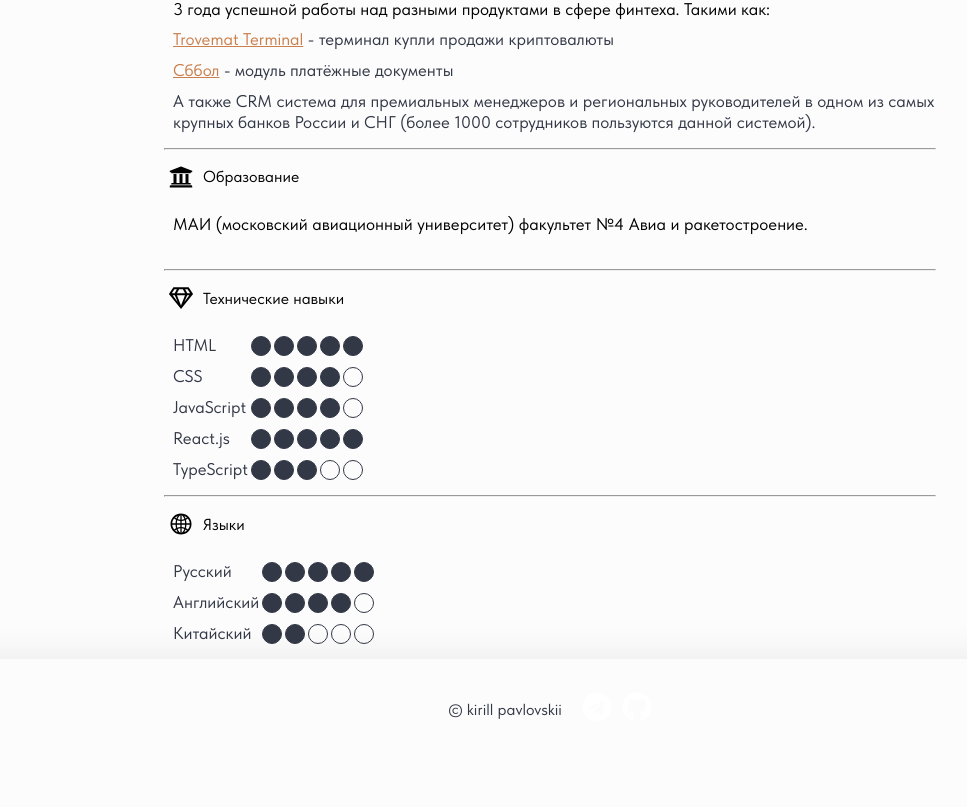
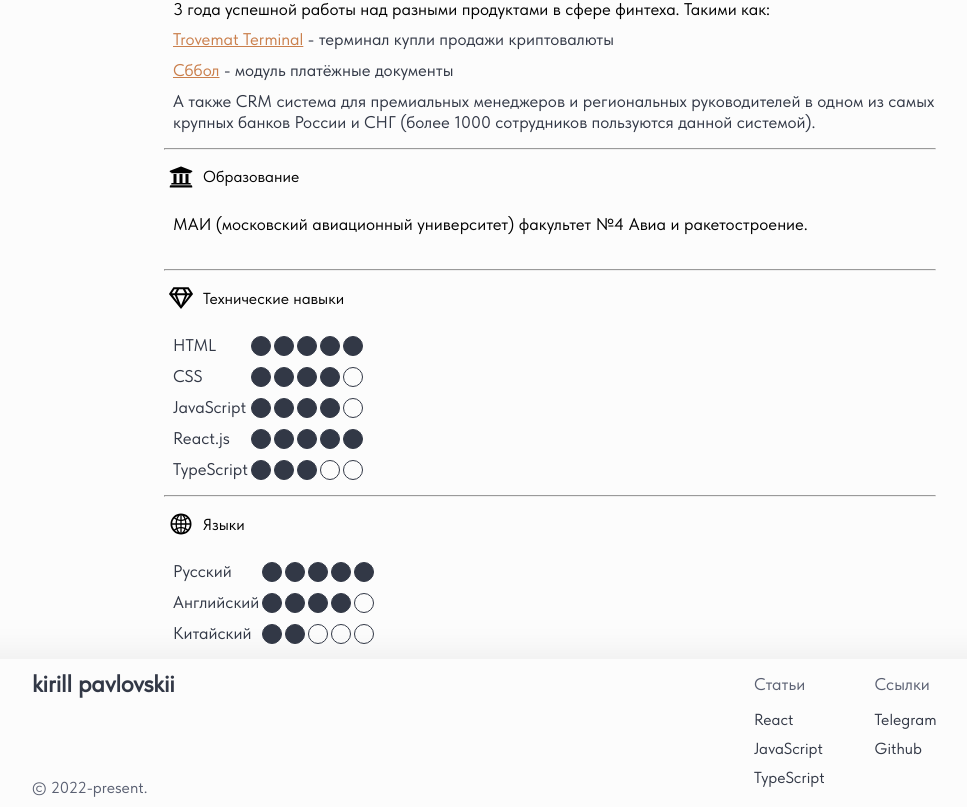
Before and after one commit to stevenKirill/kirill-personal-blog, a Next.js app: page /about in a window 1280 px wide. Shown: the part 424-1231 px from the top of the page, without its empty margins (90-1057 px from the left). Before the commit the page ends 1183 px from the top, so only its background shows below. Built offline with nearby package versions, Linux system fonts and the light colour scheme.

Commit message:
feat: footer layout

```diff
--- a/app/main_page.module.css
+++ b/app/main_page.module.css
@@ -13,7 +13,7 @@
 .title {
   padding-top: 15px;
   margin-top: 10px;
-  color: var(--title-main-page);
+  color: var(--pink);
   font-size: 20px;
   user-select: none;
 }
--- a/components/CategoryBar/categories.module.css
+++ b/components/CategoryBar/categories.module.css
@@ -48,5 +48,5 @@
   text-align: left;
   font-size: 20px;
   display: block;
-  color: var(--title-main-page);
+  color: var(--pink);
 }
--- a/components/Footer/footer.module.css
+++ b/components/Footer/footer.module.css
@@ -9,14 +9,76 @@
   min-height: 100px;
   box-shadow: 0 -10px 27px rgba(0, 0, 0, 0.05);
 }
+
+.inner {
+  width: 100%;
+  max-width: 1100px;
+  margin-left: auto;
+  margin-right: auto;
+  padding-left: 32px;
+  display: grid;
+  grid-template-columns: 2fr 1fr;
+  grid-gap: 30px;
+  grid-gap: 30px;
+  gap: 30px;
+}
+
+.link {
+  text-decoration: none;
+  color: var(--text);
+}
+
+.link_wrapper {
+  display: flex;
+  flex-direction: column;
+  justify-content: space-between;
+}
+
+.year {
+  margin-top: 20px;
+  color: var(--color-grey);
+}
+
 .name {
   color: var(--text);
   margin-right: 10px;
 }
-.icons {
+
+.right {
+  display: flex;
+  flex-direction: row;
+  align-items: flex-start;
+  gap: 50px;
+}
+
+.links {
   display: flex;
   cursor: pointer;
 }
+
 .icon {
   margin-left: 10px;
 }
+
+.posts {
+  color: var(--color-grey);
+  margin-top: 0;
+  margin-bottom: 10px;
+}
+
+.postsLinks {
+  display: flex;
+  flex-direction: column;
+  justify-content: flex-start;
+}
+
+.postsLinks a {
+  text-decoration: none;
+  color: var(--text);
+  margin-bottom: 10px;
+  cursor: pointer;
+}
+
+.postsLinks a:hover {
+  color: var(--pink);
+}
--- a/components/Footer/index.tsx
+++ b/components/Footer/index.tsx
@@ -1,21 +1,41 @@
+import Link from "next/link";
 import classes from "./footer.module.css";
-import { FaGithub, FaTelegram } from "react-icons/fa";
 
 const Footer = () => {
   return (
     <div className={classes.wrapper}>
-      <div className={classes.name}>© kirill pavlovskii</div>
-      <div className={classes.icons}>
+      <div className={classes.inner}>
+        <div className={classes.link_wrapper}>
+          <Link href="/" className={classes.link}>
+            <h2>kirill pavlovskii</h2>
+          </Link>
+          <div className={classes.year}>© 2022-present.</div>
+        </div>
+        <div className={classes.right}>
+          <div>
+            <p className={classes.posts}>Статьи</p>
+            <div className={classes.postsLinks}>
+              <a>React</a>
+              <a>JavaScript</a>
+              <a>TypeScript</a>
+            </div>
+          </div>
+          <div>
+            <p className={classes.posts}>Ссылки</p>
+            <div className={classes.postsLinks}>
               <a href="https://t.me/kirillPavlovskii" target="_blank" rel="noreferrer">
-          <FaTelegram color="white" size="30" className={classes.icon} />
+                Telegram
               </a>
               <a
                 href="https://github.com/stevenKirill"
                 target="_blank"
                 rel="noreferrer"
               >
-          <FaGithub color="white" size="30" className={classes.icon} />
+                Github
               </a>
+            </div>
+          </div>
+        </div>
       </div>
     </div>
   );
--- a/components/Navigation/navigation.module.css
+++ b/components/Navigation/navigation.module.css
@@ -15,7 +15,7 @@
 }
 
 .nav_item a:hover {
-  color: var(--title-main-page);
+  color: var(--pink);
 }
 
 .hamburger {
--- a/components/Popular/classes.module.css
+++ b/components/Popular/classes.module.css
@@ -12,7 +12,7 @@
   text-align: left;
   font-size: 20px;
   display: block;
-  color: var(--title-main-page);
+  color: var(--pink);
 }
 
 .postsWrapper {
--- a/styles/main.css
+++ b/styles/main.css
@@ -37,10 +37,11 @@
   --link-button: #3a4662;
   --body-background: #181d27;
   --link-button-border: #FFFBF5;
-  --title-main-page: #ff0878;
+  --pink: #ff0878;
   --footer-bg: #323846;
   /* --footer-dark: #020024;
   --footer-light: #3f3c3c; */
+  --color-grey: #5a6072;
 }
 
 .light {
@@ -52,10 +53,11 @@
   --link-button: #fefefe;
   --body-background: #fcfcfc;
   --link-button-border: #323846;
-  --title-main-page: #ff0878;
+  --pink: #ff0878;
   --footer-bg: #fcfcfc;
   /* --footer-dark: #ff0878;
   --footer-light: #FFFBF5; */
+  --color-grey: #5a6072;
 }
 
 body {
```
Lines whose indentation alone changed are shown as unchanged.
